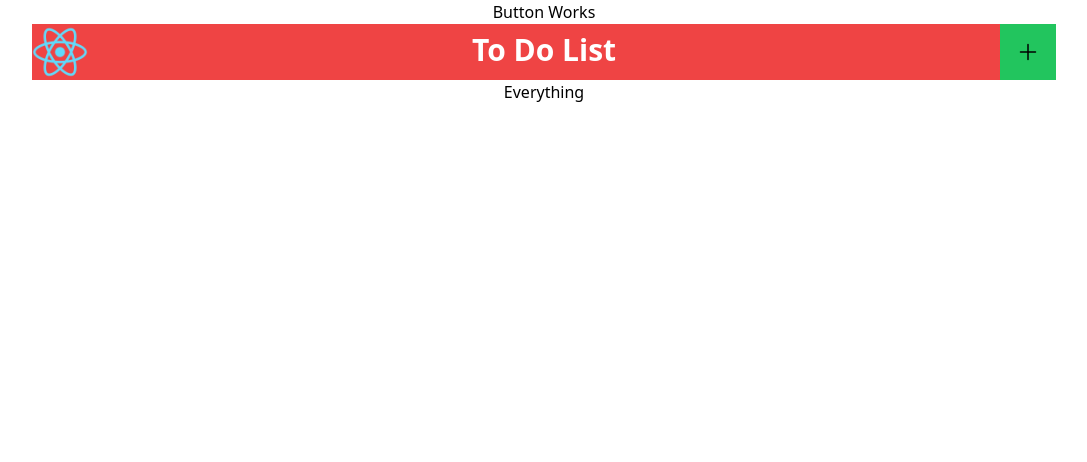
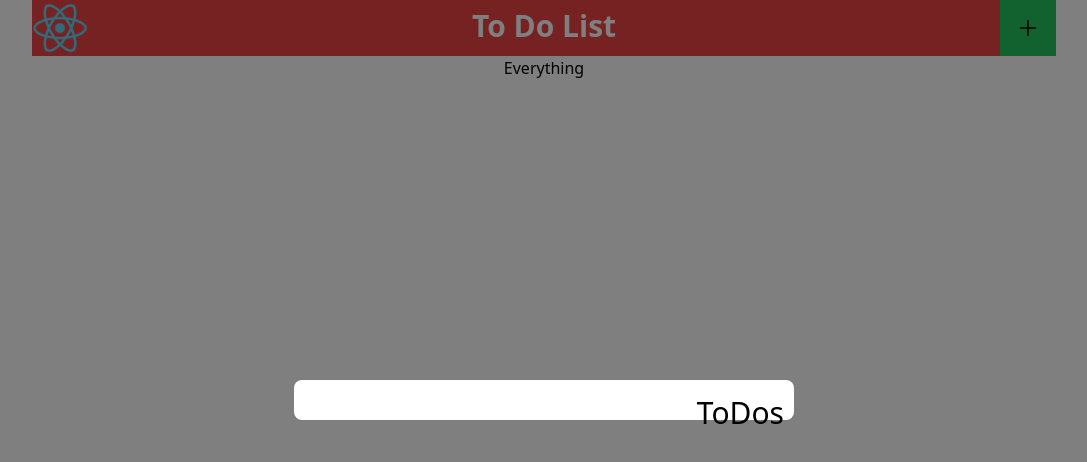
Before and after one commit to parkhurstcolin/discordClone, a React (Create React App) app in the folder client/: page / in a window 1280 px wide. Both pictures are taken after a click on the button 1124 px from the left and 28 px from the top of the page. Shown: the top 462 px of the page, without its empty margins (96-1183 px from the left). Built offline with nearby package versions, Linux system fonts and the light colour scheme.

Commit message:
Modal Appears

```diff
--- a/client/src/App.js
+++ b/client/src/App.js
@@ -1,21 +1,30 @@
 import React, { useState } from "react";
 import Header from "./Components/Header";
 import Body from "./Components/Body";
+import Modal from "./Components/Modal/Modal";
 import ToDos from "./Components/ToDos/ToDos";
 
 const App = () => {
-	const [addToDo, setAddToDo] = useState(false);
-	function addToDoHandler() {
-		setAddToDo(!addToDo);
+	const [isModalOpen, setModalOpen] = useState(false);
+
+	function modalHandler() {
+		setModalOpen(!isModalOpen);
 	}
+
 	return (
-		<div className="container mx-auto px-32 text-center">
-			{addToDo && <h1>Button Works</h1>}
-			<>
-				<Header addToDo={addToDoHandler} />
-				<Body />
-			</>
-		</div>
+		<>
+			{isModalOpen && (
+				<Modal onClose={modalHandler}>
+					<ToDos />
+				</Modal>
+			)}
+			<div className="container mx-auto px-32 text-center">
+				<>
+					<Header addToDo={modalHandler} />
+					<Body />
+				</>
+			</div>
+		</>
 	);
 };
 
--- /dev/null
+++ b/client/src/Components/Modal/Modal.css
@@ -0,0 +1,35 @@
+.modal-overlay {
+  position: fixed;
+  top: 0;
+  left: 0;
+  right: 0;
+  bottom: 0;
+  background: rgba(0, 0, 0, 0.5);
+  display: flex;
+  justify-content: center;
+  align-items: center;
+  z-index: 1000;
+}
+
+.modal-content {
+  background: white;
+  padding: 20px;
+  border-radius: 8px;
+  max-width: 500px;
+  width: 100%;
+  position: relative;
+}
+
+.close-button {
+  position: absolute;
+  top: 10px;
+  right: 10px;
+  background: transparent;
+  border: none;
+  font-size: 30px;
+  cursor: pointer;
+}
+
+.close-button:hover {
+  color: red;
+}
--- a/client/src/Components/Modal/Modal.js
+++ b/client/src/Components/Modal/Modal.js
@@ -1,5 +1,17 @@
 import React from "react";
+import "./Modal.css";
 
-const Modal = () => {};
+function Modal({ onClose, children }) {
+
+	return (
+		<div className='modal-overlay' onClick={onClose}>
+			<div className='modal-content' onClick={(e) => e.stopPropagation()}>
+				<button className='close-button' onClick={onClose}>
+					{children}
+				</button>
+			</div>
+		</div>
+	);
+};
 
 export default Modal;
--- a/client/src/Components/ToDos/ToDos.js
+++ b/client/src/Components/ToDos/ToDos.js
@@ -1,5 +1,11 @@
 import React from "react";
 
-const ToDos = () => {};
+const ToDos = () => {
+	return (
+		<div>
+			<p>ToDos</p>
+		</div>
+	);
+};
 
 export default ToDos;
```
